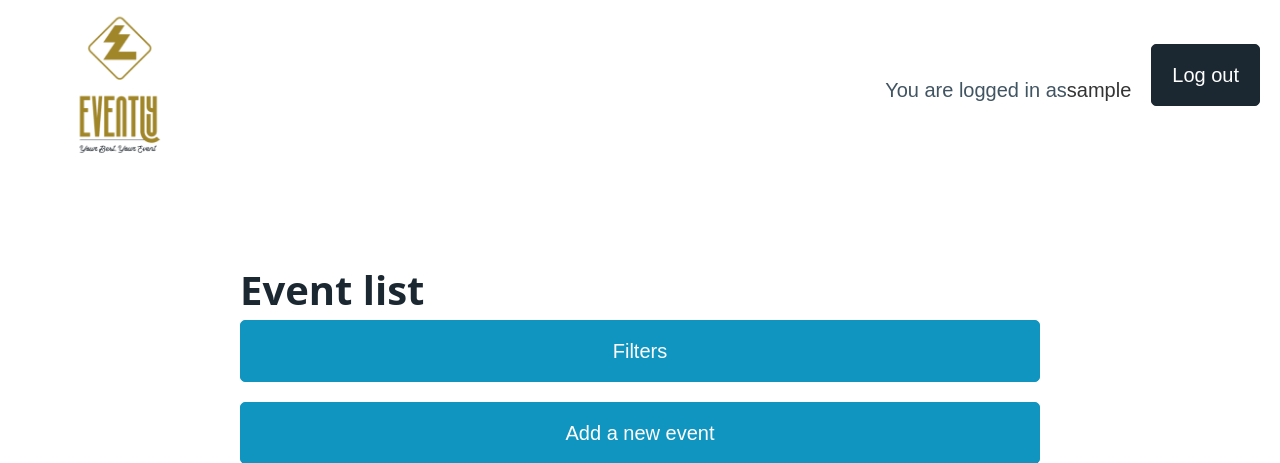
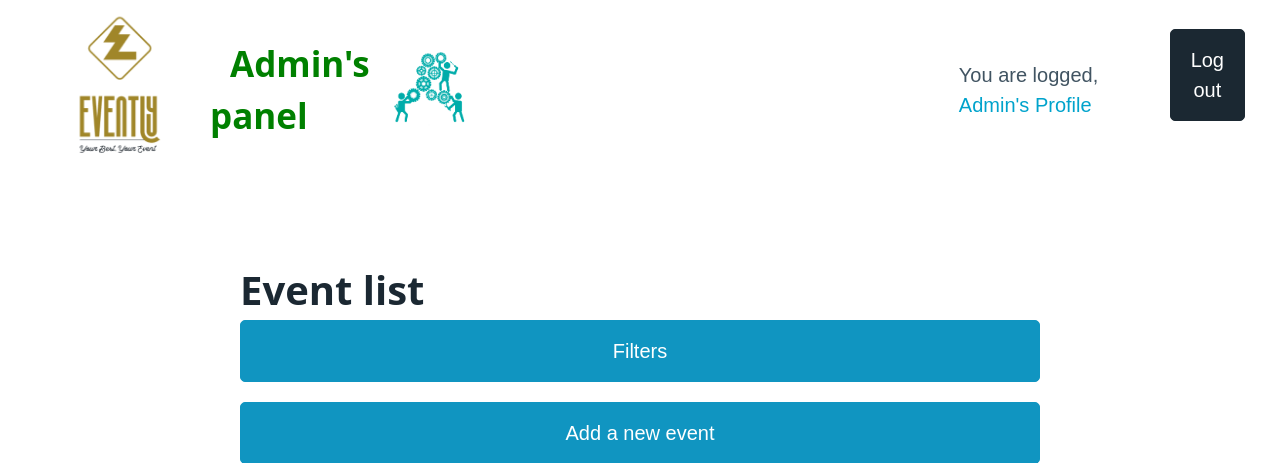
Before and after one commit to Roger2332/Projekt_Koncowy_SDA, a Django app: page /search/ in a window 1280 px wide. Shown: the top 463 px of the page. Run offline with Django 5.2, Linux system fonts and the light colour scheme; the visitor is signed in with stand-in values (Sample User, id 1); data comes from the database, SQL or seed files in the repository; data that the repository does not hold is empty; some libraries are stand-ins or nearby versions.

Commit message:
- Partial translation of pages into English - Fixed incorrect submission of the event list form - Fixed incorrect submission of the event search form - Expanding the capabilities of the admin panel - Changing user login information - Changing the base HTML, adding transitions to profiles

```diff
--- a/evently/forms.py
+++ b/evently/forms.py
@@ -39,7 +39,7 @@ class CreateEventForm(forms.ModelForm):
     description = forms.CharField(widget=forms.Textarea, validators=[dec_valid])
     category = forms.ModelChoiceField(queryset=Category.objects.all(),  # do poprawy
                                       widget=forms.Select(attrs={'class': 'form-control'}),
-                                      empty_label="Wybierz kategorię"
+                                      empty_label="Select a category"
                                       )
 
     def clean(self):
@@ -53,7 +53,7 @@ class CreateEventForm(forms.ModelForm):
         # Walidacja dat: sprawdzenie, czy data end_at jest późniejsza niż start_at
         if start_at and end_at:
             if end_at <= start_at:
-                raise ValidationError('Data zakończenia musi być późniejsza niż data rozpoczęcia')
+                raise ValidationError('The end date must be later than the start date')
         return cleaned_data  # Zwrócenie zwalidowanych danych
 
     def __init__(self, *args, **kwargs):
@@ -82,26 +82,26 @@ class CategoryForm(forms.ModelForm):
 class EventSearchForm(forms.Form):
     # Lista wyborów dla pola search_type
     SEARCH_CHOICES = [
-        ('future', 'Przyszłe'),
-        ('past', 'Przeszłe'),
-        ('ongoing_future', 'Trwające i przyszłe'),
-        ('all', 'Wszystkie')
+        ('future', 'Future events'),
+        ('past', 'Past events'),
+        ('ongoing_future', 'Ongoing and future events'),
+        ('all', 'All events')
     ]
     # Pole do wyszukiwania po nazwie wydarzenia
-    query = forms.CharField(label='Nazwa wydarzenia', max_length=100, required=False)
+    query = forms.CharField(label='Event name', max_length=100, required=False)
     # Pole do wyboru typu wyszukiwania
-    search_type = forms.ChoiceField(label='Typ wyszukiwania', choices=SEARCH_CHOICES, required=False)
+    search_type = forms.ChoiceField(label='Search type', choices=SEARCH_CHOICES, required=False)
     # Pole do wyszukiwania po nazwie miejsca
-    place = forms.CharField(label='Nazwa miejsca', max_length=100, required=False)
+    place = forms.CharField(label='Place name', max_length=100, required=False)
     # Pole do wyboru kategorii z modelu Category
-    category = forms.ModelChoiceField(queryset=Category.objects.all(), label='Kategoria', required=False)
+    category = forms.ModelChoiceField(queryset=Category.objects.all(), label='Category', required=False)
     # Pole do wyboru organizatora z modelu CreateUserModel
-    organizer = forms.ModelChoiceField(queryset=CreateUserModel.objects.all(), label='Organizator', required=False)
+    organizer = forms.ModelChoiceField(queryset=CreateUserModel.objects.all(), label='Organizer', required=False)
     # Pole do wprowadzania daty rozpoczęcia
-    start_date = forms.DateField(label='Data rozpoczęcia', required=False,
+    start_date = forms.DateField(label='Start date', required=False,
                                  widget=forms.TextInput(attrs={'type': 'date'}))
     # Pole do wprowadzania daty zakończenia
-    end_date = forms.DateField(label='Data zakończenia', required=False,
+    end_date = forms.DateField(label='End date', required=False,
                                widget=forms.TextInput(attrs={'type': 'date'}))
 
     def __init__(self, *args, **kwargs):
@@ -115,6 +115,7 @@ class CommentForm(forms.ModelForm):
     class Meta:
         model = Comment
         fields = ['content']
+        # Co wpisuje w pusty formularz do wypełniania
         widgets = {
             'content': forms.Textarea(attrs={'rows': 3, 'placeholder': 'Add a comment...'})
         }
--- a/evently/static/css/styles.css
+++ b/evently/static/css/styles.css
@@ -28,3 +28,19 @@ h1, h2 {
 div {
     margin: 20px 0;
 }
+
+nav ul {
+    display: flex;
+    list-style-type: none;
+    padding: 0;
+}
+
+nav ul li {
+    margin-right: 15px;
+    display: flex;
+    align-items: center;
+}
+
+nav ul li img {
+    margin-right: 5px;
+}
--- a/evently/views.py
+++ b/evently/views.py
@@ -221,6 +221,7 @@ def detail_event(request, pk):
 
 
 # Widok profilu Usera
+@login_required
 def user_profile(request):
     user = request.user
     return render(request, 'profile.html', {'user': user})
--- a/templates/base.html
+++ b/templates/base.html
@@ -5,18 +5,41 @@
     <meta name="viewport" content="width=device-width, initial-scale=1.0">
     <title>{% block title %}My Django App{% endblock %}</title>
     {% load static %}
-    <link rel="stylesheet" href="https://unpkg.com/@picocss/pico@1.4.0/css/pico.min.css">   <!-- Import szablonu FrontEnd -->
+    <!-- Podłączenie stylów -->
+    <link rel="stylesheet" href="https://unpkg.com/@picocss/pico@1.4.0/css/pico.min.css">
     <link rel="stylesheet" href="{% static 'css/styles.css' %}">
 </head>
 <body>
+<!-- Pasek nawigacyjny -->
 <nav class="container-fluid">
     <a href="{% url 'list_events' %}" class="contrast">
-<img src="{% static 'img/logo.png' %}" alt="Evently" style="max-width: 200px; height: auto;">
-
+        <img src="{% static 'img/logo.png' %}" alt="Evently" style="max-width: 200px; height: auto;">
     </a>
     <ul>
         {% if user.is_authenticated %}
-            <li>You are logged in as<a href="{% url 'user_profile' %}"> {{ user.username }}</a></li>
+            <!-- Sprawdzanie uprawnień administratora lub superużytkownika -->
+            {% if user.is_staff or user.is_superuser %}
+                <a href="/admin" style="text-decoration: none;">
+                    <h2 style="display: inline; color: green; margin-left: 20px;">Admin's panel</h2>
+                </a>
+                <a href="/admin">
+                    <div style="display: inline-block; width: 90px; height: 90px; overflow: hidden; position: relative; margin-left: 10px;">
+                        <img src="{% static 'img/admin_photo.png' %}" alt="Admin panel" style="width: 90%; height: auto; position: absolute; top: 50%; left: 50%; transform: translate(-50%, -50%);">
+                    </div>
+                </a>
+                <span style="margin-left: 485px; margin-right: 30px;">
+                    You are logged, <a href="{% url 'user_profile' %}" style="text-decoration: none; color: #00A3CC;">Admin's Profile</a>
+                </span>
+            {% else %}
+                <!-- Jeśli użytkownik nie jest administratorem -->
+                <span>You are logged, <a href="{% url 'user_profile' %}" style="text-decoration: none; color: #00A3CC;">{{ user.first_name }} {{ user.last_name }}</a></span>
+                <a href="{% url 'user_profile' %}">
+                    <div style="display: inline-block; width: 90px; height: 90px; background-color: white; border-radius: 50%; overflow: hidden; position: relative; margin-left: 10px;">
+                        <img src="{% static 'img/user_photo.png' %}" alt="User Profile" style="width: 90%; height: auto; position: absolute; top: 50%; left: 50%; transform: translate(-50%, -50%);">
+                    </div>
+                </a>
+            {% endif %}
+            <!-- Przycisk wylogowania -->
             <li>
                 <form method="post" action="{% url 'logout' %}">
                     {% csrf_token %}
@@ -24,19 +47,21 @@
                 </form>
             </li>
         {% else %}
+            <!-- Link do strony logowania -->
             <li><a href="{% url 'login' %}" class="contrast">Log in</a></li>
         {% endif %}
     </ul>
 </nav>
 
-
+<!-- Treść strony głównej -->
 <main class="container mt-4">
     {% block content %}
     {% endblock %}
 </main>
-    <footer>
-        <!-- Stopka -->
-    </footer>
+
+<!-- Stopka -->
+<footer>
+</footer>
 
 </body>
 </html>
--- a/templates/detail_event.html
+++ b/templates/detail_event.html
@@ -17,7 +17,7 @@
                 <p style="color: green;"><strong>Status:</strong> {{ event.status }}</p>
             {% elif event.status.name == 'Inactive' %}
                 <p style="color: yellow;"><strong>Status:</strong> {{ event.status }}</p>
-            {% else event.status.name == 'Rejected' %}
+            {% elif event.status.name == 'Rejected' %}
                 <p style="color: red;"><strong>Status:</strong> {{ event.status }}</p>
             {% endif %}
             <form action="{% url 'event_edit' event.id %}" class="btn btn-secondary">
--- a/templates/event_list.html
+++ b/templates/event_list.html
@@ -19,7 +19,7 @@
 
     <!-- Formularz dodawania wydarzenia (początkowo ukryty) -->
     <div id="add_event_new" class="hidden">
-        <form method="post" action="{% url 'create_event' %}" id="event_form">
+        <form action="{% url 'create_event' %}" id="event_form">
             {% csrf_token %}
             <button type="submit" class="btn btn-success">Add a new event</button>
         </form>
--- a/templates/registration/login.html
+++ b/templates/registration/login.html
@@ -16,10 +16,10 @@
         <button type="submit" class="btn btn-primary">Log In</button>
     </form>
     <div class="mt-3">
-        <p>Nie masz jeszcze konta? <a href="{% url 'user' %}" class="btn btn-outline-primary">Create an account</a></p>
+        <p>You dont have an account yet? <a href="{% url 'user' %}" class="btn btn-outline-primary">Create an account</a></p>
     </div>
     <div class="mt-3">
-        <p>Zapomniałeś hasła? <a href="{% url 'password_reset' %}" class="btn btn-outline-primary">Reset password</a></p>
+        <p>Have you forgotten your password? <a href="{% url 'password_reset' %}" class="btn btn-outline-primary">Reset password</a></p>
     </div>
 </div>
 {% endblock %}
--- a/templates/search_results_list.html
+++ b/templates/search_results_list.html
@@ -24,7 +24,7 @@
         </tr>
         <tr>
             <td colspan="6">
-                <form id="subscribeForm{{ event.id }}" action="{% url 'detail_event' event.id %}" method="post"
+                <form id="subscribeForm{{ event.id }}" action="{% url 'detail_event' event.id %}"
                       style="display: none;">
                     {% csrf_token %}
                 </form>
```
Also changed, not shown: evently/admin.py (+14 -26 lines), evently/static/img/admin_photo.png (added), evently/static/img/user_photo.png (added).
